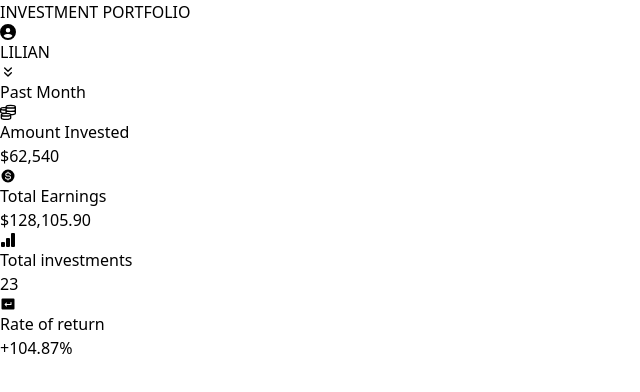
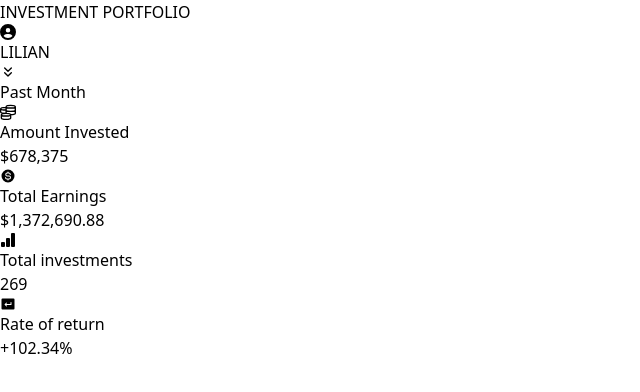
Before and after one commit to weretyty/tptpp, a React (Vite) app: page / in a window 1280 px wide. Shown: the top 392 px of the page, without its empty margins (0-640 px from the left). Built offline with nearby package versions, Linux system fonts and the light colour scheme.

Commit message:
made changes

```diff
--- a/src/components/Inv.tsx
+++ b/src/components/Inv.tsx
@@ -36,7 +36,7 @@ const Inv = () => {
               <GrMoney className="text-[30px] text-blue-400" />
               <p className="text-slate-400 text-lg">Amount Invested</p>
             </div>
-            <div className="text-3xl text-slate-500">$62,540</div>
+            <div className="text-3xl text-slate-500">$678,375</div>
           </div>
         </div>
         <div className="bg-white p-2 h-[130px] w-[90%] flex justify-center items-center shadow-sm border-b-2 border-white rounded border-b-green-400">
@@ -45,7 +45,7 @@ const Inv = () => {
               <PiCurrencyDollarSimpleFill className="text-[40px] text-green-400" />
               <p className="text-slate-400 text-lg">Total Earnings</p>
             </div>
-            <div className="text-3xl text-slate-500">$128,105.90</div>
+            <div className="text-3xl text-slate-500">$1,372,690.88</div>
           </div>
         </div>
         <div className="bg-white p-2 h-[130px] w-[90%] flex justify-center items-center shadow-sm border-b-2 border-white rounded border-b-red-400">
@@ -54,7 +54,7 @@ const Inv = () => {
               <BsBarChartFill className="text-[30px] text-red-400" />
               <p className="text-slate-400 text-lg">Total investments</p>
             </div>
-            <div className="text-3xl text-slate-500">23</div>
+            <div className="text-3xl text-slate-500">269</div>
           </div>
         </div>
         <div className="bg-white p-2 h-[130px] w-[90%] flex justify-center items-center shadow-sm border-b-2 border-white rounded border-b-purple-400">
@@ -63,7 +63,7 @@ const Inv = () => {
               <PiKeyReturnFill className="text-[40px] text-purple-400" />
               <p className="text-slate-400 text-lg">Rate of return</p>
             </div>
-            <div className="text-3xl text-slate-500">+104.87%</div>
+            <div className="text-3xl text-slate-500">+102.34%</div>
           </div>
         </div>
       </div>
```
